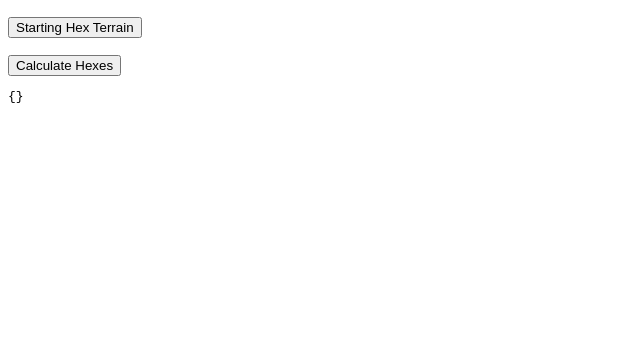
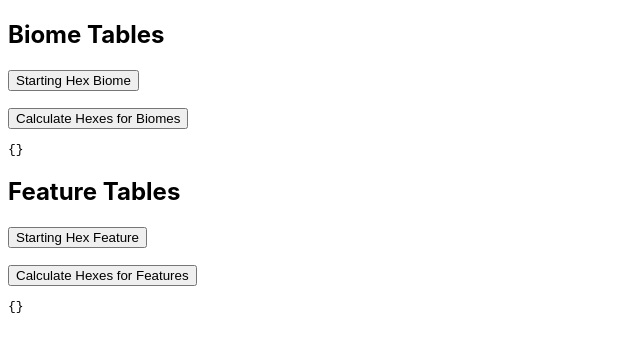
Before and after one commit to lucaster/sandbox-generator, an Angular app in the folder sandbox-generator-ng/: page /page1 in a window 1280 px wide. Shown: the top 352 px of the page, without its empty margins (0-640 px from the left). Built offline with nearby package versions, Linux system fonts and the light colour scheme.

Commit message:
added calculation of hex features

```diff
--- a/sandbox-generator-ng/src/app/pages/page1/page1.html
+++ b/sandbox-generator-ng/src/app/pages/page1/page1.html
@@ -1,15 +1,33 @@
-<div>
+<section>
+  <h2>Biome Tables</h2>
   <p>
-    <button (click)="onSelectStartingHexTerrain()">{{ tableStartingHexTerrain.title }}</button>
-    <span>{{ startingHexResult }}</span>
+    <button (click)="onSelectStartingHexBiome()">{{ tableStartingHexBiome.title }}</button>
+    <span>{{ startingHexBiomeResult }}</span>
   </p>
 
-  @if (startingHexResult) {
-  <p>Second Hex: {{ nextHexResult }}</p>
+  @if (startingHexBiomeResult) {
+  <p>Second Hex: {{ nextHexBiomeResult }}</p>
   }
-</div>
 
-<div>
-  <button (click)="onCalcHexesTerrain()">Calculate Hexes</button>
-  <pre>{{ hexes | json }}</pre>
-</div>
+  <div>
+    <button (click)="onCalcHexesBiome()">Calculate Hexes for Biomes</button>
+    <pre>{{ hexesBiome | json }}</pre>
+  </div>
+</section>
+
+<section>
+  <h2>Feature Tables</h2>
+  <p>
+    <button (click)="onSelectStartingHexFeature()">{{ tableStartingHexFeature.title }}</button>
+    <span>{{ startingHexFeatureResult }}</span>
+  </p>
+
+  @if (startingHexFeatureResult) {
+  <p>Second Hex: {{ nextHexFeatureResult }}</p>
+  }
+
+  <div>
+    <button (click)="onCalcHexesFeature()">Calculate Hexes for Features</button>
+    <pre>{{ hexesFeature | json }}</pre>
+  </div>
+</section>
--- a/sandbox-generator-ng/src/app/pages/page1/page1.ts
+++ b/sandbox-generator-ng/src/app/pages/page1/page1.ts
@@ -1,6 +1,16 @@
-import { Component, Output } from '@angular/core';
 import { CommonModule } from '@angular/common';
-import { calcStartingHexTerrain, calcNextHexTerrain, tableStartingHexTerrain, calcHexesTerrain, randomOption} from '../../../data/data';
+import { Component } from '@angular/core';
+import {
+  calcHexesBiome,
+  calcHexesFeature,
+  calcNextHexBiome,
+  calcNextHexFeature,
+  calcStartingHexBiome,
+  calcStartingHexFeature,
+  tableStartingHexBiome,
+  tableStartingHexFeature,
+} from '../../../data/data';
+import { OptionWithFollowUp } from '../../../domain/random-table';
 
 @Component({
   selector: 'app-page1',
@@ -10,18 +20,33 @@ import { calcStartingHexTerrain, calcNextHexTerrain, tableStartingHexTerrain, ca
 })
 export class Page1 {
 
-  readonly tableStartingHexTerrain = tableStartingHexTerrain;
+  readonly tableStartingHexBiome = tableStartingHexBiome;
 
-  startingHexResult: string = '';
-  nextHexResult: string = '';
-  hexes: { [key: number]: string } = {};
+  startingHexBiomeResult: string = '';
+  nextHexBiomeResult: string = '';
+  hexesBiome: { [key: number]: string } = {};
 
-  onSelectStartingHexTerrain() {
-    this.startingHexResult = calcStartingHexTerrain();
-    this.nextHexResult = calcNextHexTerrain(this.startingHexResult);
+  onSelectStartingHexBiome() {
+    this.startingHexBiomeResult = calcStartingHexBiome();
+    this.nextHexBiomeResult = calcNextHexBiome(this.startingHexBiomeResult);
   }
 
-  onCalcHexesTerrain() {
-    this.hexes = calcHexesTerrain();
+  onCalcHexesBiome() {
+    this.hexesBiome = calcHexesBiome();
+  }
+
+  readonly tableStartingHexFeature = tableStartingHexFeature;
+
+  startingHexFeatureResult: string = '';
+  nextHexFeatureResult: string | OptionWithFollowUp = '';
+  hexesFeature: { [key: number]: string } = {};
+
+  onSelectStartingHexFeature() {
+    this.startingHexFeatureResult = calcStartingHexFeature();
+    this.nextHexFeatureResult = calcNextHexFeature();
+  }
+
+  onCalcHexesFeature() {
+    this.hexesFeature = calcHexesFeature();
   }
 }
--- a/sandbox-generator-ng/src/data/data.ts
+++ b/sandbox-generator-ng/src/data/data.ts
@@ -2,9 +2,9 @@ import { keyNum } from '../app/utils/object-utils';
 import { d } from '../dice/dice';
 import { Options, OptionWithFollowUp, type RandomTable } from '../domain/random-table';
 
-const tableStartingHexTerrain: RandomTable = {
+const tableStartingHexBiome: RandomTable = {
   id: 0,
-  title: 'Starting Hex Terrain',
+  title: 'Starting Hex Biome',
   options: {
     1: 'Grassland',
     2: 'Grassland',
@@ -19,11 +19,28 @@ const tableStartingHexTerrain: RandomTable = {
   },
 };
 
-function calcStartingHexTerrain(
+function calcStartingHexBiome(
   rollFn: (faces: number) => number = d
 ): string {
   return calcStartingHex(
-    tableStartingHexTerrain,
+    tableStartingHexBiome,
+    rollFn
+  );
+}
+
+const tableStartingHexFeature: RandomTable = {
+  id: 1,
+  title: 'Starting Hex Feature',
+  options: {
+    1: 'Village',
+  }
+};
+
+function calcStartingHexFeature(
+  rollFn: (faces: number) => number = d
+): string {
+  return calcStartingHex(
+    tableStartingHexFeature,
     rollFn
   );
 }
@@ -39,9 +56,9 @@ function calcStartingHex(
   return result.text;
 }
 
-const tableNextHexTerrain: RandomTable = {
-  id: 1,
-  title: 'Next Hex Terrain',
+const tableNextHexBiome: RandomTable = {
+  id: 2,
+  title: 'Next Hex Biome',
   options: {
     1: 'Same as previous hex',
     2: 'Same as previous hex',
@@ -56,13 +73,35 @@ const tableNextHexTerrain: RandomTable = {
   },
 };
 
-function calcNextHexTerrain(
+function calcNextHexBiome(
   previousHex: string,
   rollFn: (faces: number) => number = d
 ): string {
   return calcNextHex(
     previousHex,
-    tableNextHexTerrain,
+    tableNextHexBiome,
+    rollFn
+  );
+}
+
+const tableNextHexFeature: RandomTable = {
+  id: 3,
+  title: 'Next Hex Feature',
+  options: {
+    1: 'Landmark',
+    2: 'Landmark',
+    3: 'Landmark',
+    4: 'Settlement',
+    5: 'Lair',
+    6: 'Dungeon',
+  },
+};
+
+function calcNextHexFeature(
+  rollFn: (faces: number) => number = d
+): string | OptionWithFollowUp {
+  return calcNextHexIndependentFromPreviews(
+    tableNextHexFeature,
     rollFn
   );
 }
@@ -83,6 +122,14 @@ function calcNextHex(
     console.info(`${previousHex} -> ${rolled} -> ${nextHex}`);
     return nextHex as string;
   }
+}
+
+
+function calcNextHexIndependentFromPreviews(
+  table: RandomTable,
+  rollFn: (faces: number) => number = d
+): string | OptionWithFollowUp {
+  return randomOption(table.options, rollFn);
 }
 
 const currHexNextHex = [
@@ -107,12 +154,22 @@ const currHexNextHex = [
 
 type Hexes = { [key: number]: string; };
 
-function calcHexesTerrain(
+function calcHexesBiome(
   rollFn: (faces: number) => number = d
 ): Hexes {
   return calcHexes(
-    tableStartingHexTerrain,
-    tableNextHexTerrain,
+    tableStartingHexBiome,
+    tableNextHexBiome,
+    rollFn,
+  );
+}
+
+function calcHexesFeature(
+  rollFn: (faces: number) => number = d
+): Hexes {
+  return calcHexes(
+    tableStartingHexFeature,
+    tableNextHexFeature,
     rollFn,
   );
 }
@@ -147,13 +204,18 @@ function randomOption(
 
 export {
   calcHexes,
-  calcHexesTerrain,
+  calcHexesBiome,
+  calcHexesFeature,
   calcNextHex,
-  calcNextHexTerrain,
+  calcNextHexBiome,
+  calcNextHexFeature,
   calcStartingHex,
-  calcStartingHexTerrain,
+  calcStartingHexBiome,
+  calcStartingHexFeature,
   randomOption,
-  tableNextHexTerrain,
-  tableStartingHexTerrain,
+  tableNextHexBiome,
+  tableNextHexFeature,
+  tableStartingHexBiome,
+  tableStartingHexFeature,
   type Hexes
 };
```
Also changed, not shown: 1 other file (tests, documents, lock files or other folders).
